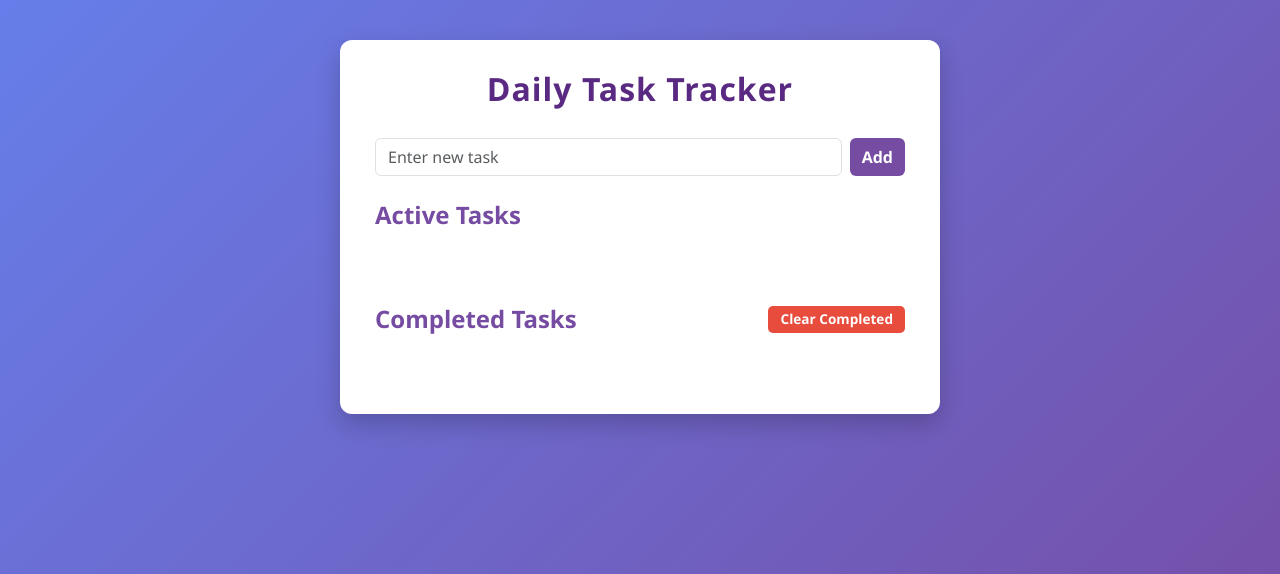
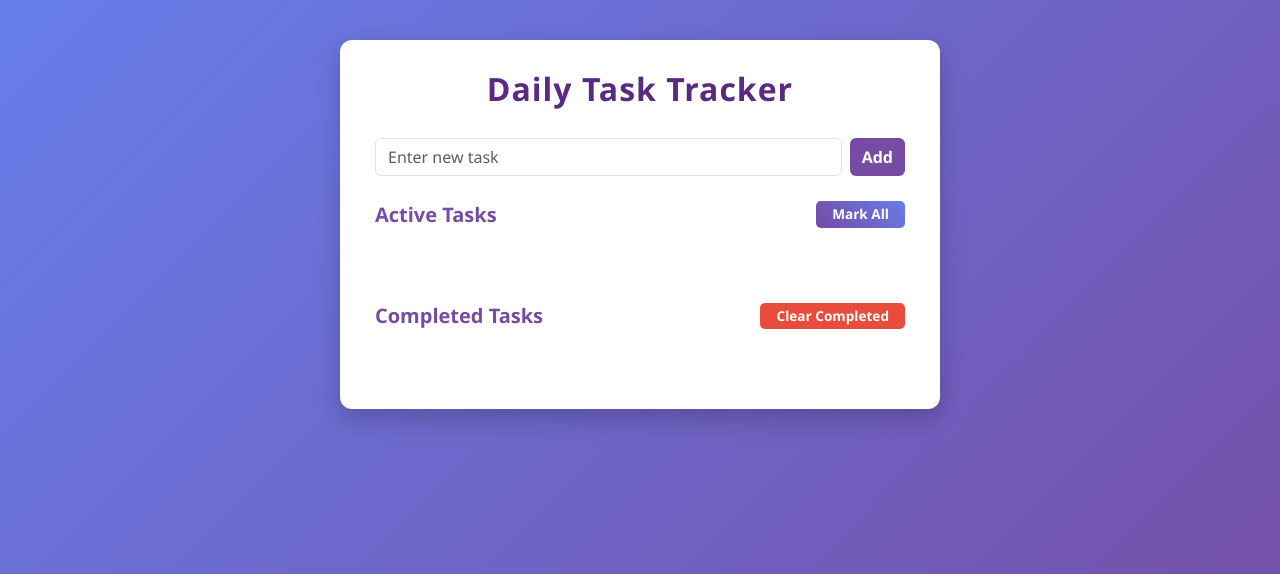
Before and after one commit to shanidmuhammed/daily-task-tracker, a Flask app: page / in a window 1280 px wide. Shown: the top 574 px of the page. Run offline with Flask 2, Linux system fonts and the light colour scheme.

Commit message:
Added edit feature and 2 more buttons

```diff
--- a/templates/index.html
+++ b/templates/index.html
@@ -29,7 +29,7 @@
       text-align: center;
       letter-spacing: 1px;
     }
-    h4 {
+    h5 {
       color: #764ba2;
       margin-top: 25px;
       font-weight: 600;
@@ -61,23 +61,28 @@
       align-items: center;
       justify-content: flex-start;
       padding: 15px 0;
-      gap: 12px;
+      gap: 10px;
       position: relative;
-    }
-    li.list-group-item:last-child {
-      border-bottom: none;
     }
     .task-label {
       flex-grow: 1;
-      cursor: default;
+      cursor: pointer;
       font-size: 1.1rem;
-      transition: color 0.3s ease;
       user-select: none;
       margin: 0;
+      min-width: 2em;
     }
     .task-completed {
       text-decoration: line-through;
       color: gray;
+    }
+    .task-edit-input {
+      flex-grow: 1;
+      font-size: 1.1rem;
+      padding: 2px 8px;
+      margin: 0;
+      border-radius: 4px;
+      border: 1px solid #aaa;
     }
     /* Radio-like button style */
     .btn-toggle {
@@ -90,14 +95,12 @@
       display: flex;
       align-items: center;
       justify-content: center;
-      user-select: none;
       transition: color 0.3s ease;
       flex-shrink: 0;
     }
     .btn-toggle:hover {
       color: #5a2a83;
     }
-
     .radio-circle {
       width: 18px;
       height: 18px;
@@ -130,59 +133,65 @@
     .btn-delete:hover {
       color: #c0392b;
     }
-    .clear-btn {
-      background: #e74c3c;
+    .clear-btn, .complete-all-btn {
       border: none;
       color: white;
-      padding: 5px 12px;
+      padding: 5px 16px;
       border-radius: 5px;
       font-weight: 600;
       cursor: pointer;
       transition: background 0.3s ease;
       font-size: 0.85rem;
+      margin-left: 10px;
+      white-space: nowrap;
+    }
+    .clear-btn {
+      background: #e74c3c;
     }
     .clear-btn:hover {
       background: #c0392b;
     }
+    .complete-all-btn {
+      background: linear-gradient(45deg, #764ba2, #667eea);
+    }
+    .complete-all-btn:hover {
+      background: linear-gradient(45deg, #5a2a83, #5054ba);
+    }
   </style>
+
 </head>
 <body>
   <div class="container">
     <h2>Daily Task Tracker</h2>
-
     <form id="taskForm" class="d-flex gap-2 mb-4">
       <input type="text" class="form-control" placeholder="Enter new task" aria-label="Task" id="taskInput" required />
       <button type="submit" class="btn btn-primary">Add</button>
     </form>
-
-    <h4>
+    <h5>
       Active Tasks
-    </h4>
+      <button id="completeAllBtn" class="complete-all-btn" title="Mark All as Completed">Mark All</button>
+    </h5>
     <ul class="list-group" id="activeList"></ul>
-
-    <h4>
+    <h5>
       Completed Tasks
-      <button id="clearCompletedBtn" class="clear-btn" title="Clear All Completed Tasks">Clear Completed</button>
-    </h4>
+      <button id="clearCompletedBtn" class="clear-btn">Clear Completed</button>
+    </h5>
     <ul class="list-group" id="completedList"></ul>
   </div>
 
-  <script src="https://cdn.jsdelivr.net/npm/bootstrap@5.3.0/dist/js/bootstrap.bundle.min.js"></script>
   <script>
+    const activeList = document.getElementById('activeList');
+    const completedList = document.getElementById('completedList');
     const taskForm = document.getElementById('taskForm');
     const taskInput = document.getElementById('taskInput');
-    const activeList = document.getElementById('activeList');
-    const completedList = document.getElementById('completedList');
     const clearCompletedBtn = document.getElementById('clearCompletedBtn');
+    const completeAllBtn = document.getElementById('completeAllBtn');
 
     taskForm.addEventListener('submit', e => {
       e.preventDefault();
-      const taskText = taskInput.value.trim();
-      if (!taskText) return;
-
-      const li = createTaskItem(taskText, false);
-      activeList.appendChild(li);
-
+      const text = taskInput.value.trim();
+      if (!text) return;
+      activeList.appendChild(createTaskItem(text, false));
       taskInput.value = '';
       taskInput.focus();
     });
@@ -191,50 +200,61 @@
       const li = document.createElement('li');
       li.className = 'list-group-item';
 
-      // Circle toggle button
       const btnToggle = document.createElement('button');
       btnToggle.className = 'btn-toggle' + (completed ? ' selected' : '');
       btnToggle.title = completed ? 'Undo' : 'Mark Completed';
 
       const radioCircle = document.createElement('span');
       radioCircle.className = 'radio-circle';
+
       const radioDot = document.createElement('span');
       radioDot.className = 'radio-dot';
 
       radioCircle.appendChild(radioDot);
       btnToggle.appendChild(radioCircle);
 
-      // Task label
       const label = document.createElement('p');
       label.className = 'task-label' + (completed ? ' task-completed' : '');
       label.textContent = text;
 
+      label.addEventListener('click', () => {
+        const input = document.createElement('input');
+        input.type = 'text';
+        input.className = 'task-edit-input';
+        input.value = label.textContent;
+        label.replaceWith(input);
+        input.focus();
+        input.select();
+        function finishEdit() {
+          label.textContent = input.value.trim() || '(Untitled Task)';
+          input.replaceWith(label);
+        }
+        input.addEventListener('blur', finishEdit);
+        input.addEventListener('keydown', e => {
+          if (e.key === 'Enter') finishEdit();
+        });
+      });
+
       btnToggle.addEventListener('click', () => {
         if (li.classList.contains('completed')) {
-          // Undo completion
           li.classList.remove('completed');
+          label.classList.remove('task-completed');
           btnToggle.classList.remove('selected');
-          btnToggle.title = 'Mark Completed';
-          label.classList.remove('task-completed');
           activeList.appendChild(li);
         } else {
-          // Mark completed
           li.classList.add('completed');
+          label.classList.add('task-completed');
           btnToggle.classList.add('selected');
-          btnToggle.title = 'Undo';
-          label.classList.add('task-completed');
           completedList.appendChild(li);
         }
       });
 
-      // Delete button
       const btnDelete = document.createElement('button');
       btnDelete.className = 'btn-delete';
       btnDelete.title = 'Delete Task';
       btnDelete.innerHTML = '&times;';
       btnDelete.addEventListener('click', () => li.remove());
 
-      // Arrange elements in li: toggle button, label, delete button
       li.appendChild(btnToggle);
       li.appendChild(label);
       li.appendChild(btnDelete);
@@ -243,9 +263,19 @@
     }
 
     clearCompletedBtn.addEventListener('click', () => {
-      while (completedList.firstChild) {
-        completedList.removeChild(completedList.firstChild);
-      }
+      completedList.innerHTML = '';
+    });
+
+    completeAllBtn.addEventListener('click', () => {
+      const tasks = [...activeList.children];
+      tasks.forEach(li => {
+        li.classList.add('completed');
+        const label = li.querySelector('.task-label');
+        const btnToggle = li.querySelector('.btn-toggle');
+        label.classList.add('task-completed');
+        btnToggle.classList.add('selected');
+        completedList.appendChild(li);
+      });
     });
   </script>
 </body>
```
